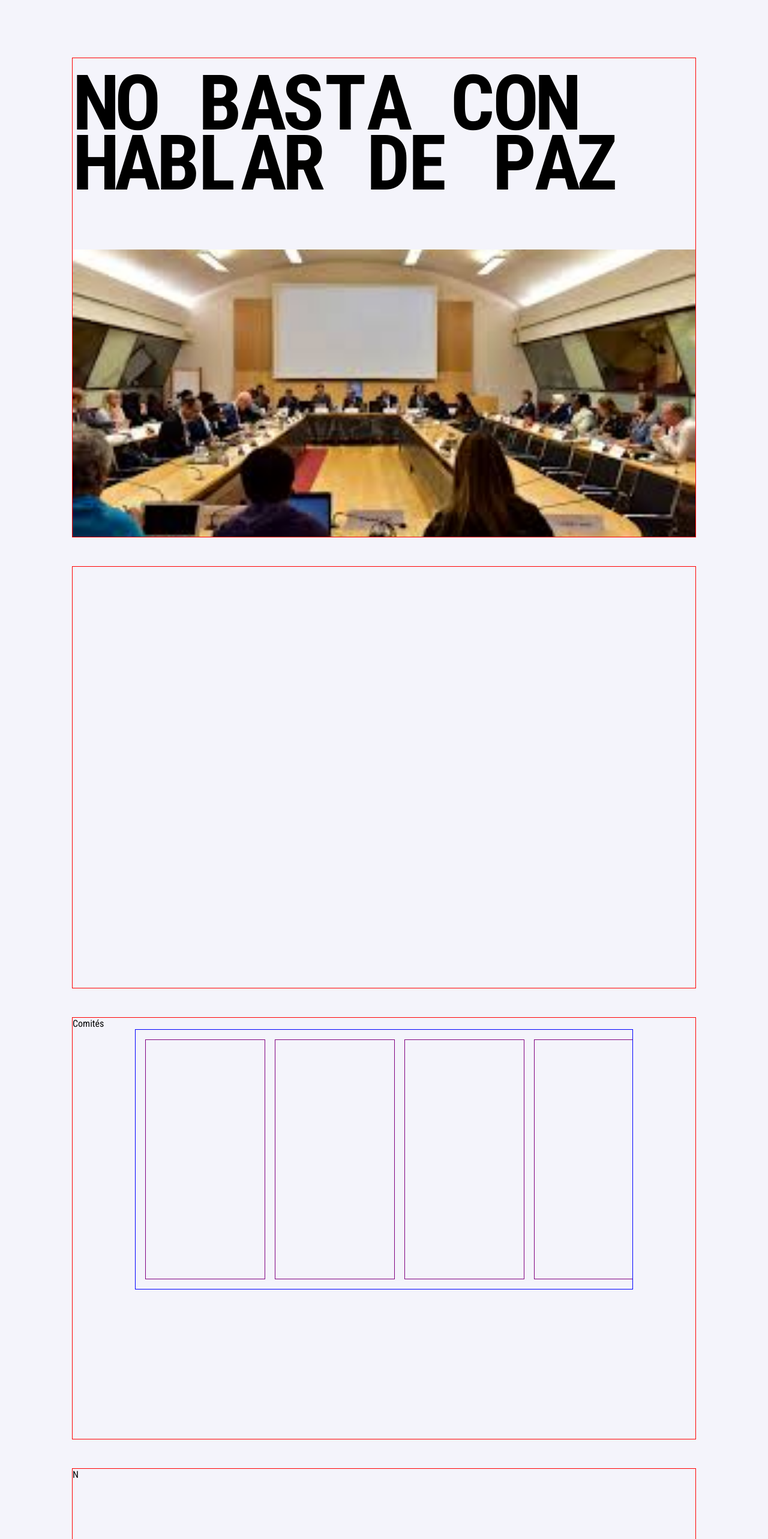
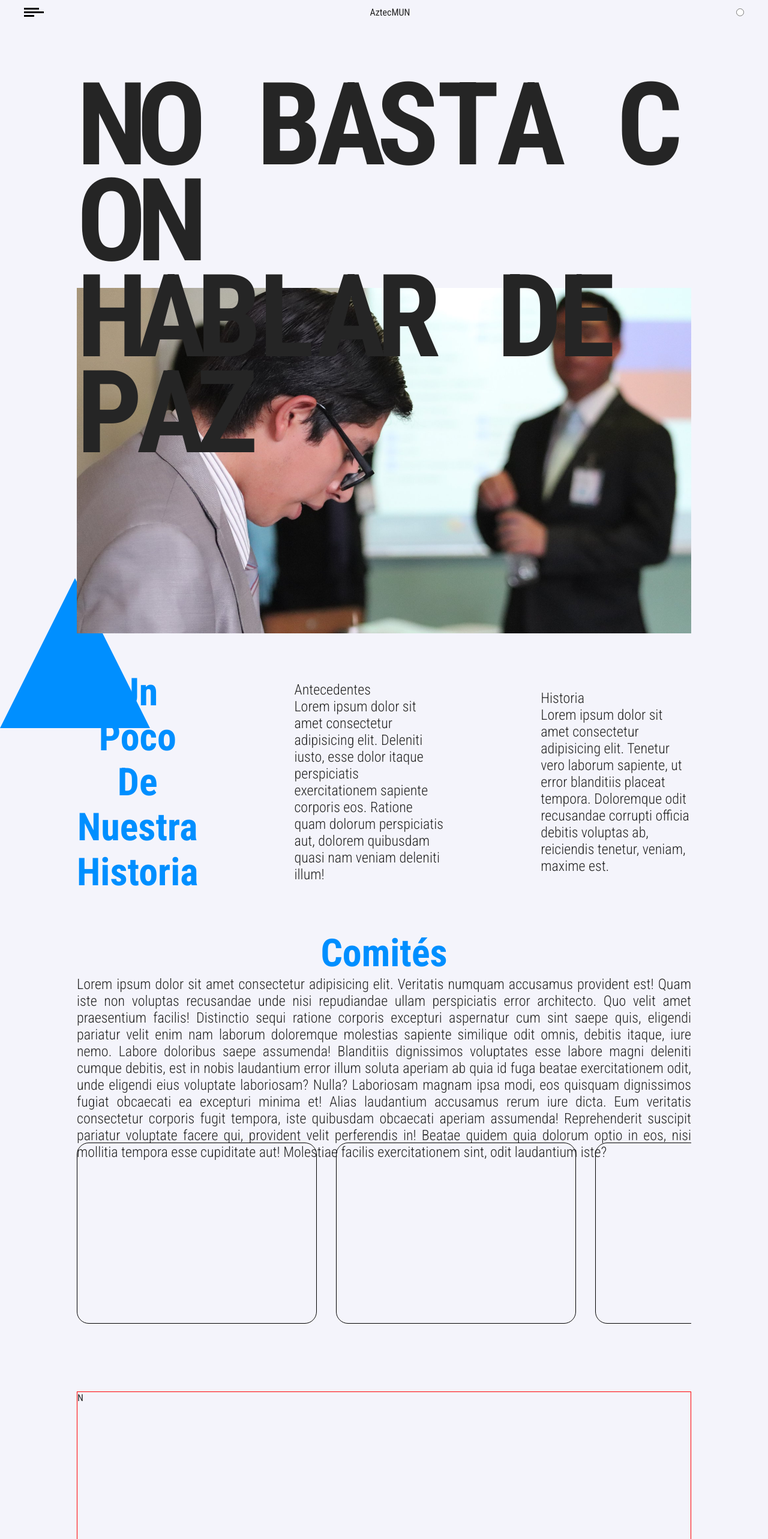
Before and after one commit to aztecmun/aztecmun-2021, a Next.js app: page / in a window 1280 px wide. Shown: the top 2566 px of the page at 60% size. Built offline with nearby package versions, Linux system fonts and the light colour scheme.

Commit message:
50% landing page

```diff
--- a/components/home/homeComponents.js
+++ b/components/home/homeComponents.js
@@ -3,15 +3,32 @@ import styled from 'styled-components'
 import { lightTheme } from '../theme.js'
 
 const frame = styled.div`
-  min-height: calc(100vh - 6rem);
-  min-width: calc(100vw - 15rem);
+  min-height: 90vh;
+  min-width: 80vw;
+  max-width: 80vw;
 
   margin: auto;
 
   overflow: hidden;
+
+  .title p {
+    text-align: justify;
+    font-weight: 300;
+    font-size: 1.5rem;
+  }
+
+  h1 {
+    font-size: 4rem;
+    text-align: center;
+    color: ${lightTheme.blue};
+  }
 `
 
 export const HomeWrapper = styled.div`
+  color: ${lightTheme.text};
+
+  position: relative;
+
   display: flex;
   flex-direction: column;
   gap: 3rem;
@@ -22,32 +39,106 @@ export const HomeWrapper = styled.div`
   padding: 3rem;
 
   background: ${lightTheme.body_bg1};
+  overflow-x: hidden;
+
+  .tri {
+    position: absolute;
+    top: 25%;
+    left: 0;
+    z-index: 1;
+
+    height: 250px;
+    width: 250px;
+
+    background: ${lightTheme.blue};
+    clip-path: polygon(50% 0%, 0% 100%, 100% 100%);
+  }
 `
 
 export const Nav = styled.nav`
   position: fixed;
   top: 0;
   left: 0;
+  z-index: 10;
 
-  height: 4rem;
-  width: calc(100vw-10rem);
+  display: flex;
+  justify-content: space-between;
+  align-items: center;
+
+  height: 40px;
+  width: 100%;
 
   margin: auto;
+  padding: 0 40px;
+`
 
-  background: red;
+export const Bars = styled.div`
+  position: relative;
+
+  height: 3px;
+  width: 33px;
+
+  background: black;
+  cursor: pointer;
+  transition: all 0.3s ease-in-out;
+
+  transform: ${({ open }) => (open ? 'rotate(55deg)' : 'rotate(0deg)')};
+
+  &:before {
+    content: '';
+    position: absolute;
+    top: ${({ open }) => (open ? '0px' : '6px')};
+    left: 0;
+
+    height: 3px;
+    width: ${({ open }) => (open ? '100%' : '50%')};
+    background: black;
+    transition: all 0.3s ease-in-out;
+    transform: ${({ open }) => (open ? 'rotate(70deg)' : 'rotate(0deg)')};
+  }
+
+  &:after {
+    content: '';
+    position: absolute;
+    bottom: 6px;
+    left: 0;
+
+    height: 3px;
+    width: 75%;
+    background: black;
+    transition: all 0.3s ease-in-out;
+
+    opacity: ${({ open }) => (open ? '0' : '1')};
+  }
+
+  &:hover {
+    background: ${lightTheme.blue};
+
+    &:after {
+      width: 100%;
+      background: ${lightTheme.blue};
+    }
+
+    &:before {
+      width: 100%;
+      background: ${lightTheme.blue};
+    }
+  }
 `
 
 export const Header = styled(frame)`
   position: relative;
   z-index: 1;
 
-  height: 100vh;
+  height: 120vh;
 
   margin-top: 3rem;
 
-  border: 1px solid red;
+  .title {
+    h1 {
+      color: ${lightTheme.text};
+    }
 
-  .title {
     span {
       display: flex;
       flex-wrap: wrap;
@@ -57,12 +148,12 @@ export const Header = styled(frame)`
 
       div {
         font-weight: 600;
-        font-size: 8rem;
+        font-size: 12rem;
 
-        height: 70px;
-        width: 70px;
+        height: 100px;
+        width: 100px;
 
-        margin-bottom: 30px;
+        margin-bottom: 60px;
       }
 
       @media (max-width: 768px) {
@@ -85,7 +176,7 @@ export const Header = styled(frame)`
     height: 60%;
     width: 100%;
 
-    background: url('/comite.jfif') no-repeat center;
+    background: url('/comite.jpg');
     background-attachment: fixed;
     background-position: center;
     background-repeat: no-repeat;
@@ -94,34 +185,53 @@ export const Header = styled(frame)`
 `
 
 export const About = styled(frame)`
-  border: 1px solid red;
+  display: flex;
+  justify-content: space-evenly;
+  align-items: center;
+  gap: 10rem;
+
+  min-height: 50vh;
+
+  div {
+    font-size: 1.5rem;
+    font-weight: 300;
+    flex: 2;
+
+    &:nth-of-type(1) {
+      flex: 1;
+    }
+  }
 `
 
 export const Committees = styled(frame)`
-  border: 1px solid red;
-`
+  position: relative;
 
-export const ScrollableCommittees = styled.div`
-  display: flex;
-  gap: 1rem;
-  scroll-snap-type: x mandatory;
+  .scrollable {
+    position: absolute;
+    bottom: 0;
+    left: 0;
 
-  height: 70%;
-  width: 80%;
+    display: flex;
+    gap: 2rem;
+    align-items: center;
+    scroll-snap-type: x mandatory;
 
-  margin: auto;
-  padding: 1rem;
+    height: 60%;
+    width: 100%;
 
-  border: 1px solid blue;
-  overflow: scroll;
+    padding: 0 2rem;
 
-  .card {
-    scroll-snap-align: center;
+    overflow: scroll;
 
-    min-height: 400px;
-    min-width: 200px;
+    .card {
+      scroll-snap-align: start;
 
-    border: 1px solid purple;
+      min-height: 70%;
+      min-width: 400px;
+
+      border: 1px solid black;
+      border-radius: 20px;
+    }
   }
 `
 
--- a/components/home/index.js
+++ b/components/home/index.js
@@ -1,9 +1,6 @@
 // React and Next imports
 import React, { useState, useEffect } from 'react'
 import Head from 'next/head'
-
-// Libraries imports
-// import LocomotiveScroll from 'locomotive-scroll'
 
 // Styles
 import {
@@ -13,21 +10,15 @@ import {
   Committees,
   Secretaries,
   Footer,
-  ScrollableCommittees,
+  Nav,
+  Bars,
 } from './homeComponents'
 
 export default function index() {
-  // const scrollRef = React.createRef()
+  // Hamburguer Menu
+  const [open, setOpen] = useState(false)
 
-  // useEffect(() =>{
-  //   const scroll = new LocomotiveScroll({
-  //     el: scrollRef.current,
-  //     smooth: true
-  //   })
-  // })
-
-  scroll()
-
+  // Locomotive Scroll
   const [offsetY, setOffsetY] = useState(0)
   const handleScroll = () => setOffsetY(window.pageYOffset)
 
@@ -37,18 +28,31 @@ export default function index() {
     return () => window.removeEventListener('scroll', handleScroll)
   }, [])
 
+  // Locomotive Speeds
   const sp8 = offsetY * 1
   const sp7 = offsetY * 0.9
   const sp6 = offsetY * 0.8
   const sp5 = offsetY * 0.7
   const sp4 = offsetY * 0.6
   const sp3 = offsetY * 0.5
+  const sp2 = offsetY * 0.4
 
   return (
-    <HomeWrapper dark>
+    <HomeWrapper>
       <Head>
         <title>Aztecmun 2021 | Inicio</title>
       </Head>
+
+      <div
+        className="tri"
+        style={{ transform: `translateX(${sp8}px) rotate(${sp2}deg)` }}
+      ></div>
+
+      <Nav open={open}>
+        <Bars open={open} onClick={() => setOpen(!open)} />
+        <p>AztecMUN</p>
+        <input type="radio" />
+      </Nav>
 
       <Header>
         <div className="title">
@@ -90,16 +94,61 @@ export default function index() {
         <div className="img"></div>
       </Header>
 
-      <About></About>
+      <About>
+        <div className="title">
+          <h1>Un Poco De Nuestra Historia</h1>
+        </div>
+
+        <div>
+          Antecedentes <br />
+          Lorem ipsum dolor sit amet consectetur adipisicing elit. Deleniti
+          iusto, esse dolor itaque perspiciatis exercitationem sapiente corporis
+          eos. Ratione quam dolorum perspiciatis aut, dolorem quibusdam quasi
+          nam veniam deleniti illum!
+        </div>
+
+        <div>
+          Historia <br />
+          Lorem ipsum dolor sit amet consectetur adipisicing elit. Tenetur vero
+          laborum sapiente, ut error blanditiis placeat tempora. Doloremque odit
+          recusandae corrupti officia debitis voluptas ab, reiciendis tenetur,
+          veniam, maxime est.
+        </div>
+      </About>
 
       <Committees>
-        Comités
-        <ScrollableCommittees>
-          <div className="card"></div>
-          <div className="card"></div>
-          <div className="card"></div>
-          <div className="card"></div>
-        </ScrollableCommittees>
+        <div className="title">
+          <h1>Comités</h1>
+          <p>
+            Lorem ipsum dolor sit amet consectetur adipisicing elit. Veritatis
+            numquam accusamus provident est! Quam iste non voluptas recusandae
+            unde nisi repudiandae ullam perspiciatis error architecto. Quo velit
+            amet praesentium facilis! Distinctio sequi ratione corporis
+            excepturi aspernatur cum sint saepe quis, eligendi pariatur velit
+            enim nam laborum doloremque molestias sapiente similique odit omnis,
+            debitis itaque, iure nemo. Labore doloribus saepe assumenda!
+            Blanditiis dignissimos voluptates esse labore magni deleniti cumque
+            debitis, est in nobis laudantium error illum soluta aperiam ab quia
+            id fuga beatae exercitationem odit, unde eligendi eius voluptate
+            laboriosam? Nulla? Laboriosam magnam ipsa modi, eos quisquam
+            dignissimos fugiat obcaecati ea excepturi minima et! Alias
+            laudantium accusamus rerum iure dicta. Eum veritatis consectetur
+            corporis fugit tempora, iste quibusdam obcaecati aperiam assumenda!
+            Reprehenderit suscipit pariatur voluptate facere qui, provident
+            velit perferendis in! Beatae quidem quia dolorum optio in eos, nisi
+            mollitia tempora esse cupiditate aut! Molestiae facilis
+            exercitationem sint, odit laudantium iste?
+          </p>
+          <div className="scrollable">
+            <div className="card"></div>
+            <div className="card"></div>
+            <div className="card"></div>
+            <div className="card"></div>
+            <div className="card"></div>
+            <div className="card"></div>
+            <div className="card"></div>
+          </div>
+        </div>
       </Committees>
 
       <Secretaries>
```
Also changed, not shown: public/comite.jfif (deleted), public/comite.jpg (added).
